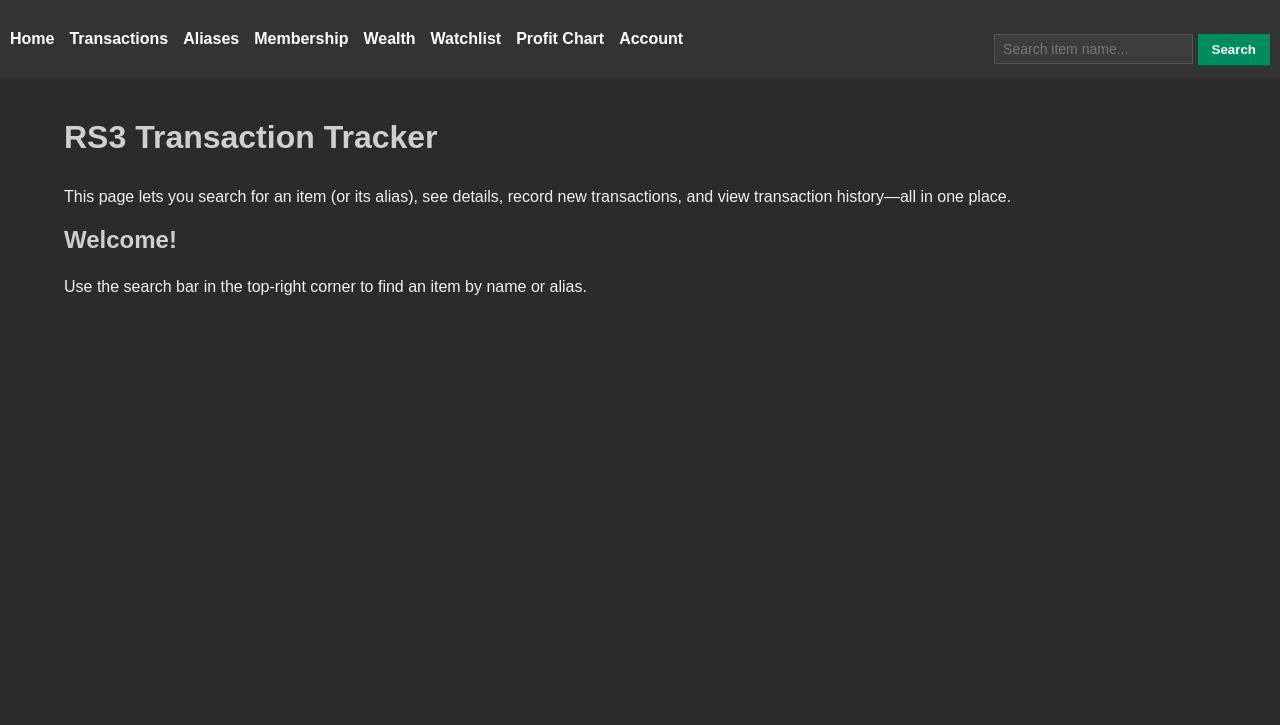
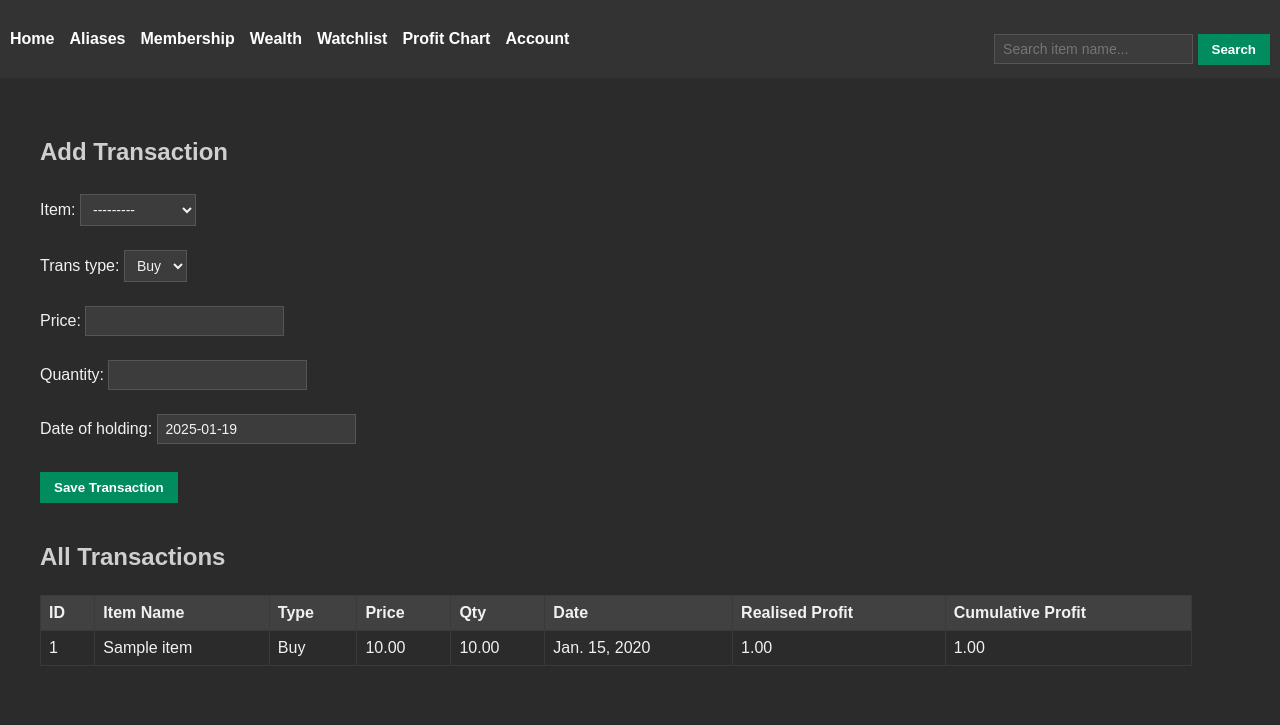
Before and after one commit to Arblack12/trade_tracker, a Django app: page / in a window 1280 px wide. Shown: the top 725 px of the page. Run offline with Django 5.2, Linux system fonts and the light colour scheme; tables that the repository leaves empty hold one stand-in row (values such as "Sample post").

Commit message:
update #8

```diff
--- a/trade_tracker/urls.py
+++ b/trade_tracker/urls.py
@@ -1,11 +1,8 @@
+# trade_tracker/urls.py
 from django.contrib import admin
 from django.urls import path, include
 
 urlpatterns = [
     path('admin/', admin.site.urls),
-    # Include all the URL patterns in `trades/urls.py`
-    path('', include('trades.urls')),
-    # Alternatively, you could use:
-    # path('trades/', include('trades.urls')),
-    # depending on how you want the URLs structured.
+    path('', include('trades.urls')),  # root routes handled by trades/urls.py
 ]
--- a/trades/templates/trades/index.html
+++ b/trades/templates/trades/index.html
@@ -2,10 +2,9 @@
 <!DOCTYPE html>
 <html>
 <head>
-    <title>RS3 Transaction Tracker</title>
+    <title>Unified Homepage</title>
     <link rel="stylesheet" href="{% static 'trades/css/dark_theme.css' %}">
     <style>
-        /* A simple horizontal nav "tabs" style */
         .top-nav {
             background: #333;
             padding: 10px;
@@ -30,22 +29,23 @@
         .top-nav .tabs li a:hover {
             text-decoration: underline;
         }
-        /* Align the search form on the right */
         .search-form {
             margin-left: auto;
         }
-        .item-details {
-            margin-top: 20px;
-            padding: 10px;
-            background-color: #404040;
+        .container {
+            margin: 20px;
         }
-        .item-details img {
-            max-width: 120px;
-            display: block;
-            margin-bottom: 10px;
+        .section-block {
+            margin-bottom: 40px;
         }
-        .transactions-section {
-            margin-top: 30px;
+        table {
+            width: 100%;
+        }
+        th, td {
+            padding: 8px;
+        }
+        th {
+            text-align: left;
         }
     </style>
 </head>
@@ -55,7 +55,6 @@
 <div class="top-nav">
     <ul class="tabs">
         <li><a href="{% url 'trades:index' %}">Home</a></li>
-        <li><a href="{% url 'trades:transaction_list' %}">Transactions</a></li>
         <li><a href="{% url 'trades:alias_list' %}">Aliases</a></li>
         <li><a href="{% url 'trades:membership_list' %}">Membership</a></li>
         <li><a href="{% url 'trades:wealth_list' %}">Wealth</a></li>
@@ -64,7 +63,7 @@
         <li><a href="{% url 'trades:account_page' %}">Account</a></li>
     </ul>
 
-    <!-- ========== SEARCH FORM ========== -->
+    <!-- ========== SEARCH FORM (optional) ========== -->
     <form method="get" action="." class="search-form">
         <input type="text" name="search_item" placeholder="Search item name..." value="{{ search_query }}">
         <button type="submit">Search</button>
@@ -72,68 +71,36 @@
 </div>
 
 <div class="container">
-    <h1>RS3 Transaction Tracker</h1>
-    <p>
-        This page lets you search for an item (or its alias), see details, record new transactions,
-        and view transaction history—all in one place.
-    </p>
 
-    {% if item_details %}
-        <!-- ========== ITEM DETAILS SECTION ========== -->
-        <div class="item-details">
-            <h2>{{ item_details.name }}</h2>
-
-            {% if item_details.image_path %}
-              <img src="{{ item_details.image_path }}" alt="Item image">
-            {% endif %}
-
-            <p><strong>Current Price:</strong>
-               {% if item_details.current_price %}
-                  {{ item_details.current_price|floatformat:2 }}
-               {% else %}
-                  (No accumulation price set)
-               {% endif %}
-            </p>
-            <p><strong>Target Sell Price:</strong>
-               {% if item_details.target_sell_price %}
-                  {{ item_details.target_sell_price|floatformat:2 }}
-               {% else %}
-                  (No target sell price set)
-               {% endif %}
-            </p>
+    <!-- (1) TRANSACTION FORM -->
+    <div class="section-block">
+        <h2>Add Transaction</h2>
+        <form method="post">
+            {% csrf_token %}
+            {{ transaction_form.as_p }}
+            <button type="submit">Save Transaction</button>
+        </form>
     </div>
 
-        <!-- ========== TRANSACTION FORM FOR THIS ITEM ========== -->
-        <h3>Add Transaction</h3>
-        <form method="post">
-            {% csrf_token %}
-            <!--
-               By default, TransactionForm includes fields: item, trans_type, price, quantity, date_of_holding.
-               If you only want to add a transaction for the currently searched item,
-               you can hide the item field or override it. For now, let's keep it normal.
-            -->
-            {{ transaction_form.as_p }}
-            <button type="submit">Save</button>
-        </form>
-
-        <!-- ========== TRANSACTION HISTORY (FOR THIS ITEM) ========== -->
-        <div class="transactions-section">
-            <h3>Transaction History for "{{ item_details.name }}"</h3>
-            {% if transactions %}
+    <!-- (2) IF WE SEARCHED AN ITEM, SHOW ITEM'S TRANSACTIONS -->
+    {% if item_details %}
+      <div class="section-block">
+          <h2>Search Results for: {{ item_details.name }}</h2>
+          {% if item_transactions %}
               <table>
                   <thead>
                       <tr>
                           <th>ID</th>
                           <th>Type</th>
                           <th>Price</th>
-                            <th>Quantity</th>
+                          <th>Qty</th>
                           <th>Date</th>
                           <th>Realised Profit</th>
                           <th>Cumulative Profit</th>
                       </tr>
                   </thead>
                   <tbody>
-                      {% for t in transactions %}
+                  {% for t in item_transactions %}
                       <tr>
                           <td>{{ t.id }}</td>
                           <td>{{ t.trans_type }}</td>
@@ -147,16 +114,44 @@
                   </tbody>
               </table>
           {% else %}
-                <p>No transactions found for this item.</p>
+              <p>No transactions found for {{ item_details.name }}.</p>
           {% endif %}
       </div>
+    {% endif %}
 
-    {% else %}
-        <!-- If nothing is searched yet, or no item found, show a basic note. -->
-        <h2>Welcome!</h2>
-        <p>Use the search bar in the top-right corner to find an item by name or alias.</p>
-    {% endif %}
+    <!-- (3) SHOW ALL TRANSACTIONS -->
+    <div class="section-block">
+        <h2>All Transactions</h2>
+        <table>
+            <thead>
+                <tr>
+                    <th>ID</th>
+                    <th>Item Name</th>
+                    <th>Type</th>
+                    <th>Price</th>
+                    <th>Qty</th>
+                    <th>Date</th>
+                    <th>Realised Profit</th>
+                    <th>Cumulative Profit</th>
+                </tr>
+            </thead>
+            <tbody>
+            {% for t in all_transactions %}
+                <tr>
+                    <td>{{ t.id }}</td>
+                    <td>{{ t.item.name }}</td>
+                    <td>{{ t.trans_type }}</td>
+                    <td>{{ t.price|floatformat:2 }}</td>
+                    <td>{{ t.quantity|floatformat:2 }}</td>
+                    <td>{{ t.date_of_holding }}</td>
+                    <td>{{ t.realised_profit|floatformat:2 }}</td>
+                    <td>{{ t.cumulative_profit|floatformat:2 }}</td>
+                </tr>
+            {% endfor %}
+            </tbody>
+        </table>
     </div>
 
+</div>
 </body>
 </html>
--- a/trades/urls.py
+++ b/trades/urls.py
@@ -5,20 +5,22 @@ from . import views
 app_name = 'trades'
 
 urlpatterns = [
+    # HOMEPAGE (unified view)
     path('', views.index, name='index'),
+
+    # OPTIONAL separate transaction pages (only if you still want them):
     path('transactions/', views.transaction_list, name='transaction_list'),
     path('transaction/add/', views.transaction_add, name='transaction_add'),
-
 
     # ALIAS
     path('alias/', views.alias_list, name='alias_list'),
     path('alias/add/', views.alias_add, name='alias_add'),
 
+    # MEMBERSHIP
+    path('membership/', views.membership_list, name='membership_list'),
+
     # WEALTH
     path('wealth/', views.wealth_list, name='wealth_list'),
-
-    # MEMBERSHIP
-    path('membership/', views.membership_list, name='membership_list'),
 
     # WATCHLIST
     path('watchlist/', views.watchlist_list, name='watchlist_list'),
@@ -26,7 +28,7 @@ urlpatterns = [
     # CHART
     path('charts/global-profit/', views.global_profit_chart, name='global_profit_chart'),
 
-    # NEW: ACCOUNT + PASSWORD RESET
+    # ACCOUNT + PASSWORD RESET
     path('account/', views.account_page, name='account_page'),
     path('account/password-reset/', views.password_reset_request, name='password_reset_request'),
 ]
--- a/trades/views.py
+++ b/trades/views.py
@@ -1,14 +1,12 @@
 # trades/views.py
 
 import io
-import math
 import pandas as pd
 from datetime import datetime
 from django.shortcuts import render, redirect, get_object_or_404
-from django.urls import reverse
-from django.http import HttpResponse, HttpResponseRedirect
 from django.contrib import messages
-from django.db.models import Sum, F
+from django.http import HttpResponse
+from django.db.models import Sum
 from matplotlib import pyplot as plt
 from matplotlib.ticker import StrMethodFormatter
 
@@ -16,111 +14,62 @@ from .models import (
     Transaction, Item, Alias, AccumulationPrice, TargetSellPrice,
     Membership, WealthData, Watchlist
 )
-from .forms import (
-    TransactionForm, AliasForm, ItemForm, AccumulationPriceForm,
-    TargetSellPriceForm, MembershipForm, WealthDataForm, WatchlistForm
-)
+from .forms import TransactionForm, AliasForm, ItemForm, AccumulationPriceForm, \
+                   TargetSellPriceForm, MembershipForm, WealthDataForm, WatchlistForm
+from django.utils import timezone
 
 def index(request):
     """
-    Main homepage that:
-      - Provides a top nav.
-      - Lets you search for an item by name or alias.
-      - Shows the item’s image, current price, target sell price, etc.
-      - Lets you add a new transaction for that item on the same page.
-      - Displays a transaction history (for the searched item) at the bottom.
+    UNIFIED HOMEPAGE:
+      - Transaction Form (Buy/Sell) right on the page
+      - Optional Search to see item-specific transactions
+      - Full transaction list below
     """
-    # A blank or default transaction form we'll show on the page:
+    # The form to add a transaction
     transaction_form = TransactionForm()
-    item_details = None
-    transactions = []
 
-    # Handle POST requests for adding a new transaction:
+    # If this is a POST, user is adding a transaction
     if request.method == 'POST':
         transaction_form = TransactionForm(request.POST)
         if transaction_form.is_valid():
             new_trans = transaction_form.save()
             messages.success(request, f"Transaction for {new_trans.item.name} added successfully!")
-            # Recalculate FIFO profits (from your existing function):
             calculate_fifo_profits()
             return redirect('trades:index')
 
-    # Handle GET search queries:
+    # Optional search logic:
     search_query = request.GET.get('search_item', '').strip()
+    item_details = None
+    item_transactions = []
+
     if search_query:
-        # First, try to find an Item whose name matches or contains the query:
-        item_qs = Item.objects.filter(name__icontains=search_query)
-        found_item = item_qs.first()
+        # Try to find an Item directly
+        item = Item.objects.filter(name__icontains=search_query).first()
+        if not item:
+            # Or see if there's an Alias match
+            alias = Alias.objects.filter(short_name__icontains=search_query)\
+                                 .union(Alias.objects.filter(full_name__icontains=search_query))\
+                                 .first()
+            if alias:
+                item = Item.objects.filter(name=alias.full_name).first()
 
-        # If not found directly in Item, see if there's an Alias that matches the query:
-        if not found_item:
-            alias_qs = Alias.objects.filter(short_name__icontains=search_query) | \
-                       Alias.objects.filter(full_name__icontains=search_query)
-            alias = alias_qs.first()
-            if alias:
-                # Try linking the alias's full_name to the Item
-                found_item = Item.objects.filter(name=alias.full_name).first()
-
-        if found_item:
-            # Retrieve any associated accumulation price and target sell price
-            try:
-                acc_obj = AccumulationPrice.objects.get(item=found_item)
-                current_price = acc_obj.accumulation_price
-            except AccumulationPrice.DoesNotExist:
-                current_price = None
-
-            try:
-                tgt_obj = TargetSellPrice.objects.get(item=found_item)
-                tgt_price = tgt_obj.target_sell_price
-            except TargetSellPrice.DoesNotExist:
-                tgt_price = None
-
-            # Optionally retrieve alias for an image path
-            alias_entry = Alias.objects.filter(full_name=found_item.name).first()
-            image_path = alias_entry.image_path if alias_entry else None
-
-            # Prepare item details for the template
-            item_details = {
-                'name': found_item.name,
-                'image_path': image_path,
-                'current_price': current_price,
-                'target_sell_price': tgt_price,
-            }
-
-            # Show only this item’s transactions
-            transactions = Transaction.objects.filter(item=found_item).order_by('-date_of_holding')
+        if item:
+            item_details = {'name': item.name}
+            item_transactions = Transaction.objects.filter(item=item).order_by('-date_of_holding')
         else:
             messages.warning(request, f"No item or alias found matching '{search_query}'.")
 
+    # Always fetch all transactions (for the big table at the bottom)
+    all_transactions = Transaction.objects.all().order_by('-date_of_holding')
+
     context = {
+        'transaction_form': transaction_form,
         'search_query': search_query,
         'item_details': item_details,
-        'transaction_form': transaction_form,
-        'transactions': transactions,
+        'item_transactions': item_transactions,
+        'all_transactions': all_transactions,
     }
     return render(request, 'trades/index.html', context)
-
-
-def transaction_list(request):
-    """Show all transactions."""
-    transactions = Transaction.objects.all().select_related('item').order_by('-date_of_holding')
-    return render(request, 'trades/transaction_list.html', {
-        'transactions': transactions,
-    })
-
-
-def transaction_add(request):
-    """Add a new transaction."""
-    if request.method == 'POST':
-        form = TransactionForm(request.POST)
-        if form.is_valid():
-            trans = form.save()
-            messages.success(request, f"Transaction for {trans.item.name} added.")
-            calculate_fifo_profits()
-            return redirect('trades:transaction_list')
-    else:
-        form = TransactionForm()
-    return render(request, 'trades/transaction_add.html', {'form': form})
 
 
 def alias_list(request):
@@ -143,6 +92,7 @@ def alias_add(request):
 
 
 def membership_list(request):
+    """Show all memberships."""
     memberships = Membership.objects.all().order_by('account_name')
     return render(request, 'trades/membership_list.html', {
         'memberships': memberships,
@@ -150,6 +100,7 @@ def membership_list(request):
 
 
 def watchlist_list(request):
+    """Show watchlist items."""
     watchlist_items = Watchlist.objects.all().order_by('-date_added')
     return render(request, 'trades/watchlist_list.html', {
         'watchlist_items': watchlist_items,
@@ -157,6 +108,7 @@ def watchlist_list(request):
 
 
 def wealth_list(request):
+    """Show wealth data."""
     wealth_records = WealthData.objects.all().order_by('year', 'account_name')
     return render(request, 'trades/wealth_list.html', {
         'wealth_records': wealth_records,
@@ -164,9 +116,7 @@ def wealth_list(request):
 
 
 def global_profit_chart(request):
-    """
-    Generates a PNG chart of global cumulative profit over time.
-    """
+    """Generates a PNG chart of global cumulative profit over time."""
     calculate_fifo_profits()
     qs = Transaction.objects.all().order_by('date_of_holding', 'id')
     if not qs.exists():
@@ -181,7 +131,7 @@ def global_profit_chart(request):
     df = pd.DataFrame(data)
     df = df.groupby('date', as_index=False)['cumulative_profit'].last()
 
-    fig, ax = plt.subplots(figsize=(8,4))
+    fig, ax = plt.subplots(figsize=(8, 4))
     ax.plot(df['date'], df['cumulative_profit'], color='blue')
     ax.set_xlabel("Date")
     ax.set_ylabel("Cumulative Profit")
@@ -189,6 +139,7 @@ def global_profit_chart(request):
     ax.set_title("Global Cumulative Realized Profit Over Time")
     fig.autofmt_xdate()
 
+    import io
     buf = io.BytesIO()
     plt.tight_layout()
     plt.savefig(buf, format='png')
@@ -198,24 +149,37 @@ def global_profit_chart(request):
 
 
 def account_page(request):
-    """
-    Simple placeholder for an 'Account' page, from which a user can request password reset.
-    """
+    """Placeholder for an account page."""
     return render(request, 'trades/account.html')
 
 
 def password_reset_request(request):
-    """
-    Simple form that takes an email and presumably triggers
-    some password reset logic. In a real project, tie into
-    Django's built-in password-reset flows.
-    """
+    """Placeholder for a password reset form."""
     if request.method == 'POST':
         email = request.POST.get('email')
-        # Here you would run Django's reset logic or send an email, etc.
         messages.success(request, f'Password reset instructions have been sent to {email}.')
         return redirect('trades:account_page')
     return render(request, 'trades/password_reset_request.html')
+
+
+def transaction_list(request):
+    """(Optional) If you still want a separate page showing all transactions."""
+    transactions = Transaction.objects.all().order_by('-date_of_holding')
+    return render(request, 'trades/transaction_list.html', {'transactions': transactions})
+
+
+def transaction_add(request):
+    """(Optional) If you still want a separate page for adding transactions."""
+    if request.method == 'POST':
+        form = TransactionForm(request.POST)
+        if form.is_valid():
+            new_trans = form.save()
+            messages.success(request, f"Transaction for {new_trans.item.name} added.")
+            calculate_fifo_profits()
+            return redirect('trades:transaction_list')
+    else:
+        form = TransactionForm()
+    return render(request, 'trades/transaction_add.html', {'form': form})
 
 
 def calculate_fifo_profits():
@@ -223,13 +187,12 @@ def calculate_fifo_profits():
     A rough FIFO logic that overwrites each Transaction's realized_profit
     & cumulative_profit. Adjust as needed for your business rules/taxes/etc.
     """
-    # Reset everything
+    # Reset
     Transaction.objects.all().update(realised_profit=0.0, cumulative_profit=0.0)
-
-    all_trans = Transaction.objects.all().order_by('date_of_holding', 'trans_type', 'id')
     purchase_lots = {}  # { item_id: [ {qty, price}, ... ] }
     cumulative_sum = 0.0
 
+    all_trans = Transaction.objects.all().order_by('date_of_holding', 'trans_type', 'id')
     for trans in all_trans:
         item_id = trans.item_id
         if item_id not in purchase_lots:
@@ -245,20 +208,17 @@ def calculate_fifo_profits():
 
             while qty_to_sell > 0 and purchase_lots[item_id]:
                 lot = purchase_lots[item_id][0]
-                qty_available = lot['qty']
-                used = min(qty_to_sell, qty_available)
+                used = min(qty_to_sell, lot['qty'])
 
-                # Example fee of 2% on sell side (adjust as you wish)
+                # Example fee of 2%
                 partial_profit = (sell_price * used * 0.98) - (lot['price'] * used)
                 profit += partial_profit
 
                 lot['qty'] -= used
                 qty_to_sell -= used
-
                 if lot['qty'] <= 0:
                     purchase_lots[item_id].pop(0)
 
-            # If qty_to_sell remains with no more lots, handle that scenario as needed
             trans.realised_profit = profit
 
         cumulative_sum += trans.realised_profit
```
Lines whose indentation alone changed are shown as unchanged.
